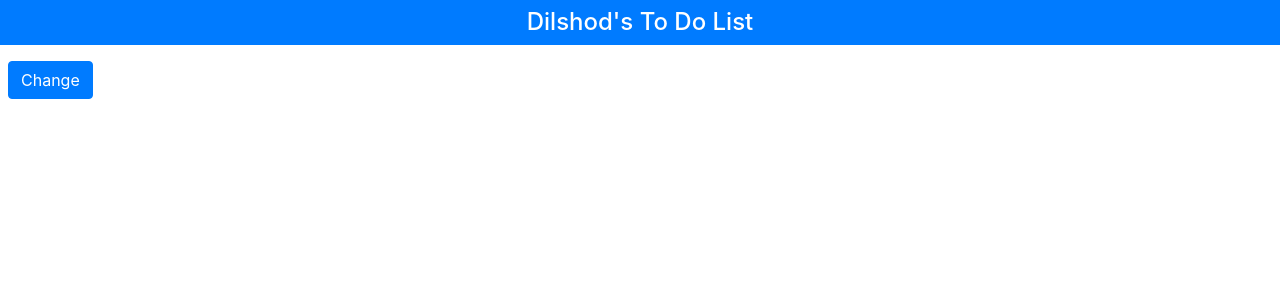
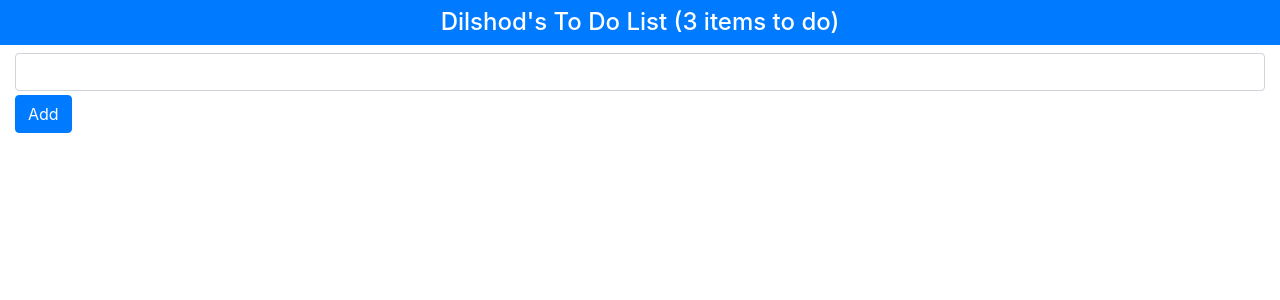
Before and after one commit to doctor-uz/todo_in_React16, a React (Create React App) app: page / in a window 1280 px wide. Shown: the top 300 px of the page. Built offline with nearby package versions, Linux system fonts and the light colour scheme.

Commit message:
table rows

```diff
--- a/src/App.js
+++ b/src/App.js
@@ -36,15 +36,35 @@ export default class App extends Component {
     }
   };
 
+  toggleTodo = todo =>
+    this.setState({
+      todoItems: this.state.todoItems.map(item =>
+        item.action === todo.action ? { ...item, done: !item.done } : item
+      )
+    });
+
   render() {
     return (
       <div>
         <h4 className="bg-primary text-white text-center p-2">
-          {this.state.userName}'s To Do List
+          {this.state.userName}'s To Do List (
+          {this.state.todoItems.filter(t => !t.done).length} items to do)
         </h4>
-        <button className="btn btn-primary m-2" onClick={this.changeStateData}>
-          Change
-        </button>
+        <div className="container-fluid">
+          <div className="my-1">
+            <input
+              className="form-control"
+              value={this.state.newItemText}
+              onChange={this.updateNewtextValue}
+            />
+            <button
+              className="btn btn-primary mt-1"
+              onClick={this.createNewTodo}
+            >
+              Add
+            </button>
+          </div>
+        </div>
       </div>
     );
   }
```
